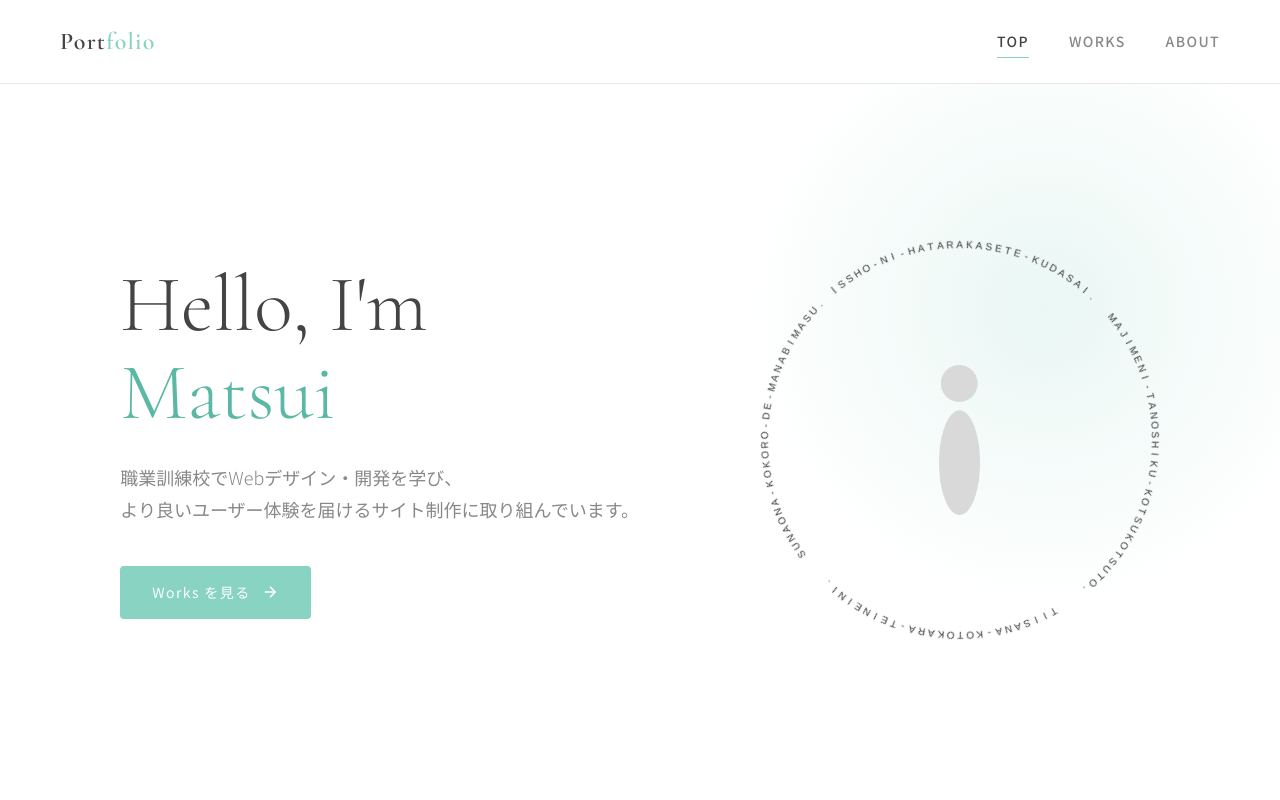
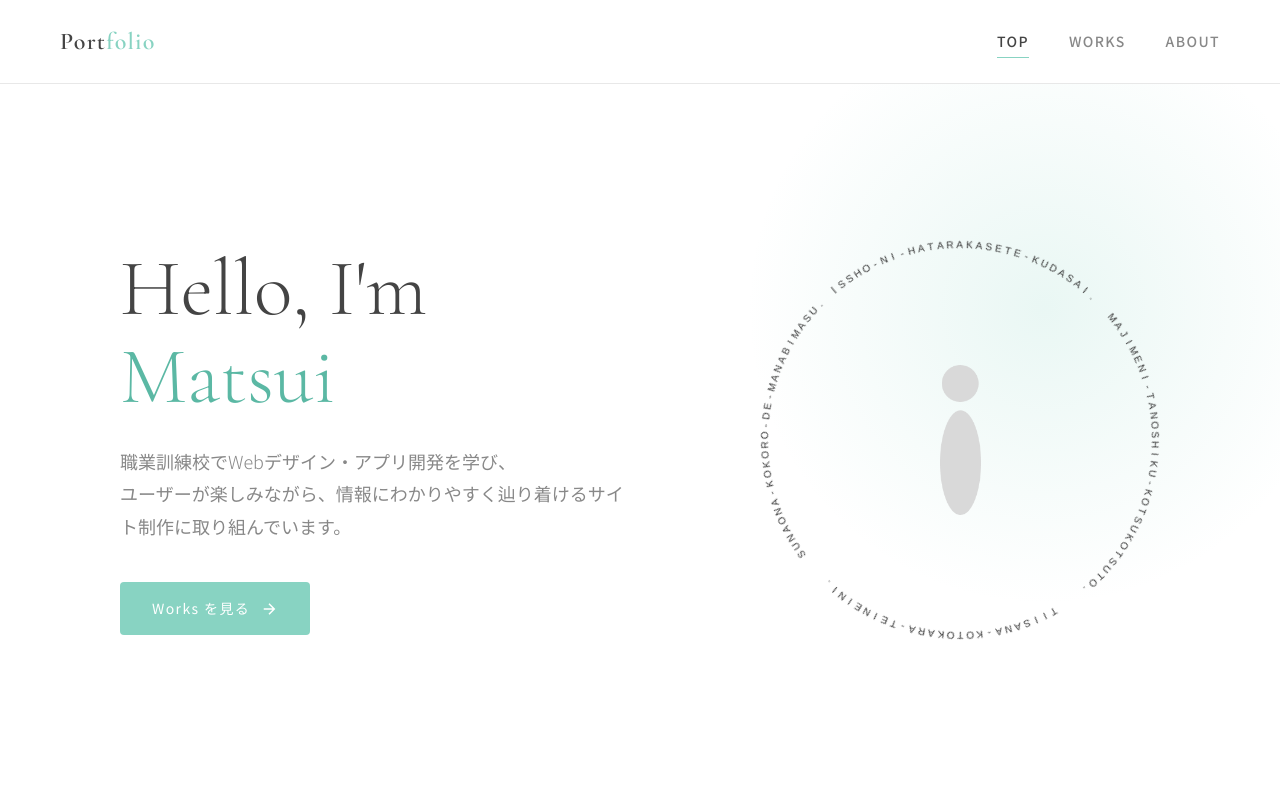
Before and after one commit to Matsumi0810/MyPortfolio, a React (Vite) app: page / in a window 1280 px wide. Shown: the top 800 px of the page. Built offline with nearby package versions, Linux system fonts and the light colour scheme.

Commit message:
トップページ修正

```diff
--- a/src/Pages/TopPage/TopPage.jsx
+++ b/src/Pages/TopPage/TopPage.jsx
@@ -280,9 +280,9 @@ function TopPage() {
             <em>Matsui</em>
           </h1>
           <p className={styles.heroSub}>
-            職業訓練校でWebデザイン・開発を学び、
+            職業訓練校でWebデザイン・アプリ開発を学び、
             <br />
-            より良いユーザー体験を届けるサイト制作に取り組んでいます。
+            ユーザーが楽しみながら、情報にわかりやすく辿り着けるサイト制作に取り組んでいます。
           </p>
           <Link to="/works" className={styles.heroBtn}>
             Works を見る
```
